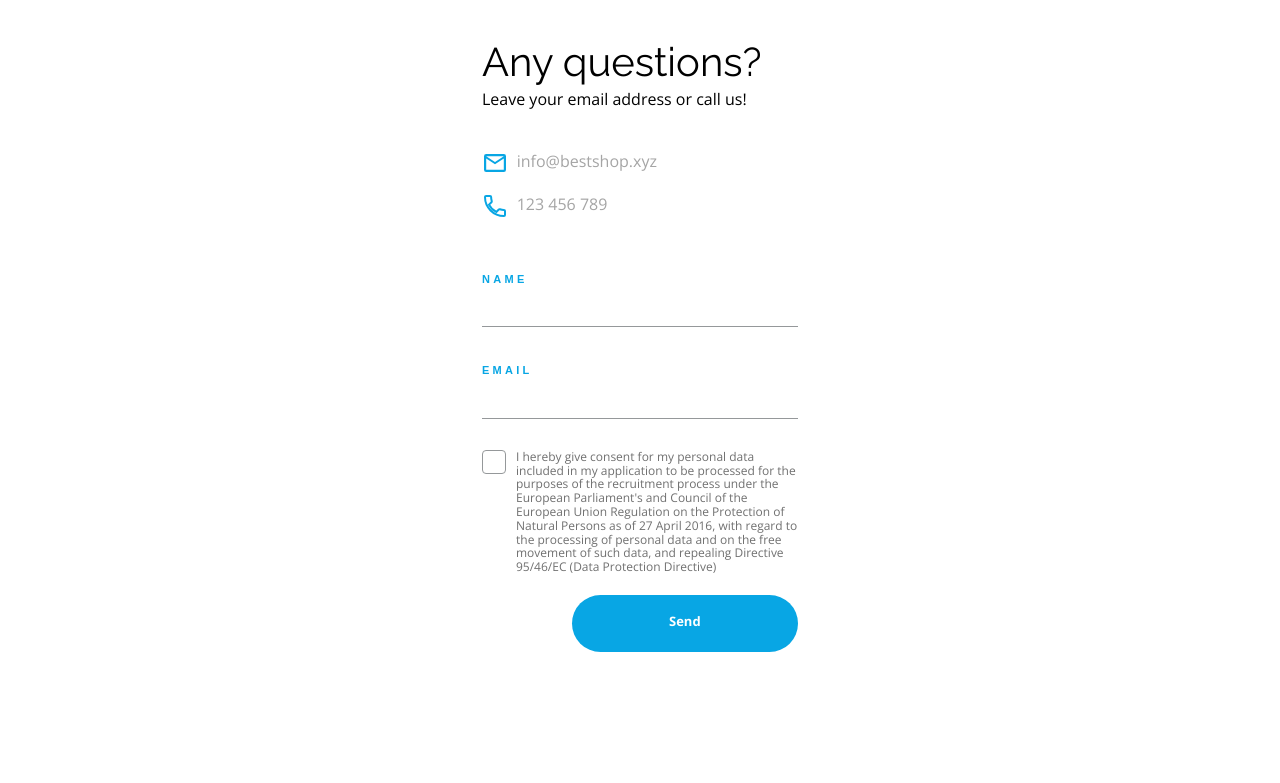
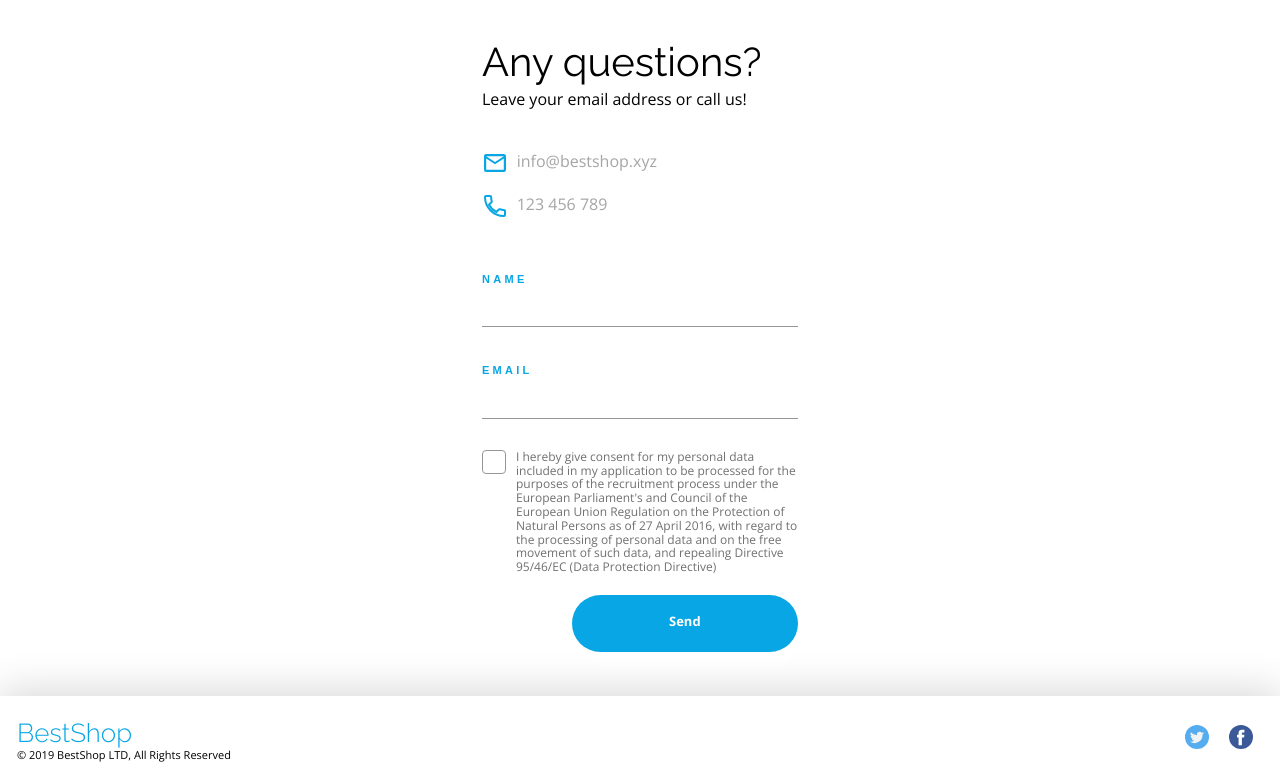
Before and after one commit to izajablecka/BestShop_RWD, a website built with Parcel: page index.html in a window 1280 px wide. Shown: the part 3684-4467 px from the top of the page. Before the commit the page ends 4336 px from the top, so only its background shows below. Built offline with nearby package versions, Linux system fonts and the light colour scheme; files whose address does not match are found by name.

Commit message:
amazing footer section

```diff
--- a/index.html
+++ b/index.html
@@ -219,6 +219,19 @@
     </div>
 </section>
 
+<section class="footer">
+    <div class="footer__inner">
+        <div class="best"><a href="" class="best__logo">BestShop</a>
+            <p class="best__copy">
+                © 2019 BestShop LTD, All Rights Reserved
+            </p>
+        </div>
+        <div class="icons">
+            <a href="" class="icons__icon"><img src="src/images/Twitter.svg" alt=""></a>
+            <a href="" class="icons__icon"><img src="src/images/Facebook.svg" alt=""></a>
+        </div>
+    </div>
+</section>
 
 
 </body>
--- /dev/null
+++ b/src/scss/layout/footer.scss
@@ -0,0 +1,43 @@
+@import "../variables";
+@import "../utils/functions";
+@import "../utils/mixins";
+
+.footer {
+  margin-top: px-to-rem(44px);
+  box-shadow: 0px -5px 40px #00000029;
+  &__inner {
+    max-width: calc(100% - 34px);
+    margin-inline: auto;
+    display: flex;
+    justify-content: space-between;
+    .best {
+      @include flex(center, flex-start);
+      flex-direction: column;
+
+      &__logo {
+        font-family: 'Raleway', sans-serif;
+        font-weight: 300;
+        text-decoration: none;
+        color: $base-color;
+        font-size: px-to-rem(26px);
+        margin-top: px-to-rem(22.48px);
+        margin-bottom: 0;
+      }
+      &__copy {
+        font-family: 'Open Sans', sans-serif;
+        font-weight: 400;
+        color: $font-color;
+        font-size: px-to-rem(11px);
+        margin-top: px-to-rem(0.52px);
+        margin-bottom: px-to-rem(21px);
+      }
+    }
+    .icons {
+      display: flex;
+      align-items: center;
+      &__icon {
+        margin-inline: px-to-rem(10px);
+      }
+    }
+  }
+}
--- a/src/scss/main.scss
+++ b/src/scss/main.scss
@@ -17,6 +17,7 @@
 @import "./layout/benefits_section";
 @import "./layout/pricing_section";
 @import "./layout/questions_section";
+@import "./layout/footer";
 
 //components
 @import "./components/logo";
```
Also changed, not shown: dist/Facebook.99d4b982.svg (added), dist/Twitter.015592d2.svg (added), dist/index.html, 2 other files.
